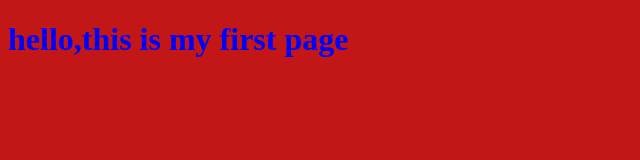
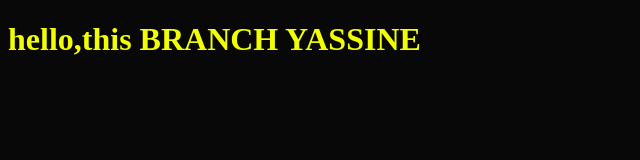
Before and after one commit to Testgit8899-dev/myProject, a plain HTML site: page index.html in a window 1280 px wide. Shown: the whole page, without its empty margins (0-640 px from the left). Drawn offline with Linux system fonts and the light colour scheme.

Commit message:
modificatin dans la branch de yassine

```diff
--- a/index.html
+++ b/index.html
@@ -7,7 +7,7 @@
     <link rel="stylesheet" href="style.css">
 </head>
 <body>
-    <h1>hello,this is my first page</h1>
+    <h1>hello,this BRANCH YASSINE  </h1>
     <script src="app.js"></script>
 </body>
 </html>
--- a/style.css
+++ b/style.css
@@ -1,2 +1,2 @@
-h1{color: blue;}
-body{background-color: rgb(195, 23, 23);}
+h1{color: rgb(242, 255, 0);}
+body{background-color: rgb(8, 8, 8);}
```
